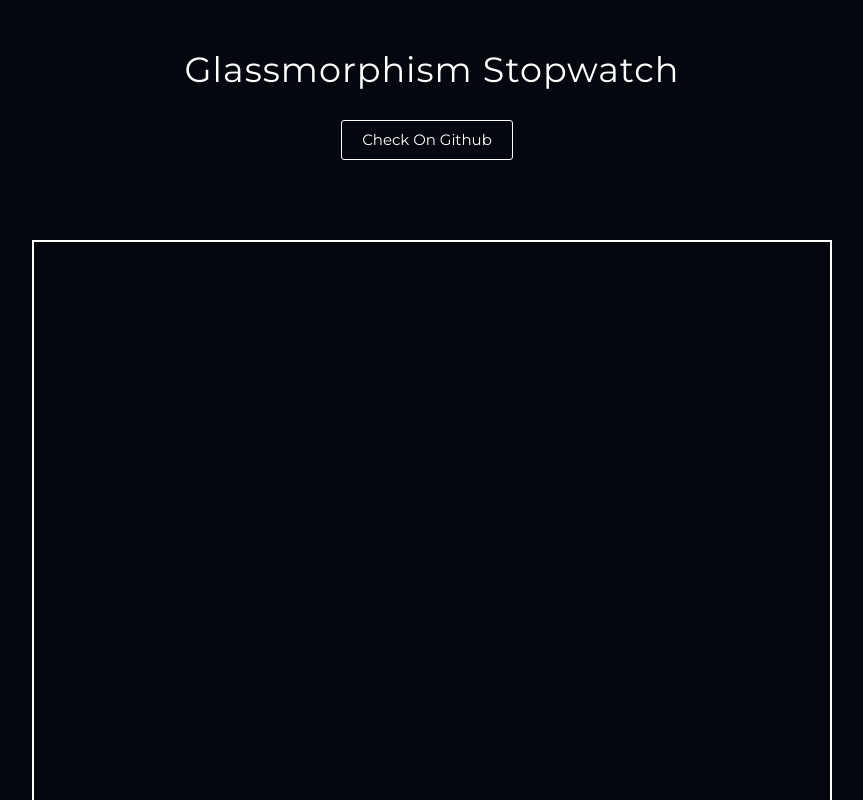
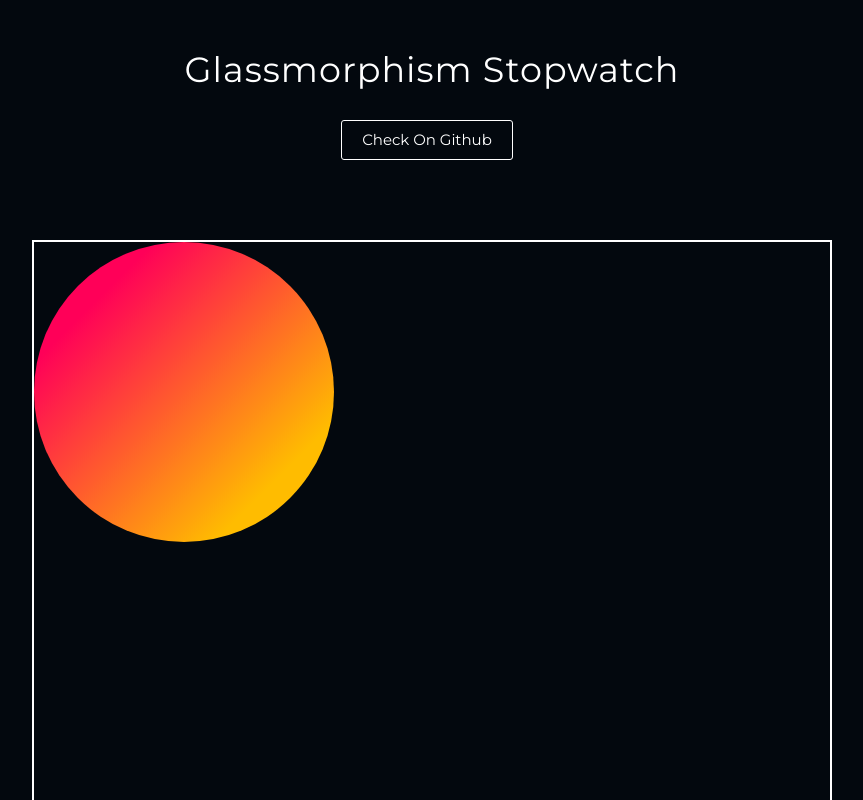
Before and after one commit to nat-davydova/glassmorphism-stopwatch, a React (Vite) app: page / in a window 1280 px wide. Shown: the top 800 px of the page, without its empty margins (208-1071 px from the left). Built offline with nearby package versions, Linux system fonts and the light colour scheme.

Commit message:
feat: add circle #1 styles

```diff
--- a/src/components/Stopwatch/StopwatchContainer/StopwatchContainer.module.css
+++ b/src/components/Stopwatch/StopwatchContainer/StopwatchContainer.module.css
@@ -13,3 +13,21 @@
     position: absolute;
     border-radius: 50%;
 }
+
+.circle1 {
+    --dimensions: 300px;
+    --bg-color--end: #ff0058;
+    --bg-color--start: #ffbc00;
+
+
+    top: 0;
+    left: 0;
+    width: var(--dimensions);
+    height: var(--dimensions);
+    background-image: linear-gradient(
+            315deg,
+            var(--bg-color--start) 0%,
+            var(--bg-color--start) 20%,
+            var(--bg-color--end) 80%
+    );
+}
--- a/src/components/Stopwatch/StopwatchContainer/StopwatchContainer.tsx
+++ b/src/components/Stopwatch/StopwatchContainer/StopwatchContainer.tsx
@@ -9,7 +9,7 @@ interface IStopwatchContainerProps {
 export function StopwatchContainer({ children }: IStopwatchContainerProps) {
   return (
     <div className={styles.stopwatchContainer}>
-      <div className={styles.circle}></div>
+      <div className={`${styles.circle} ${styles.circle1}`}></div>
 
       {children}
     </div>
```
